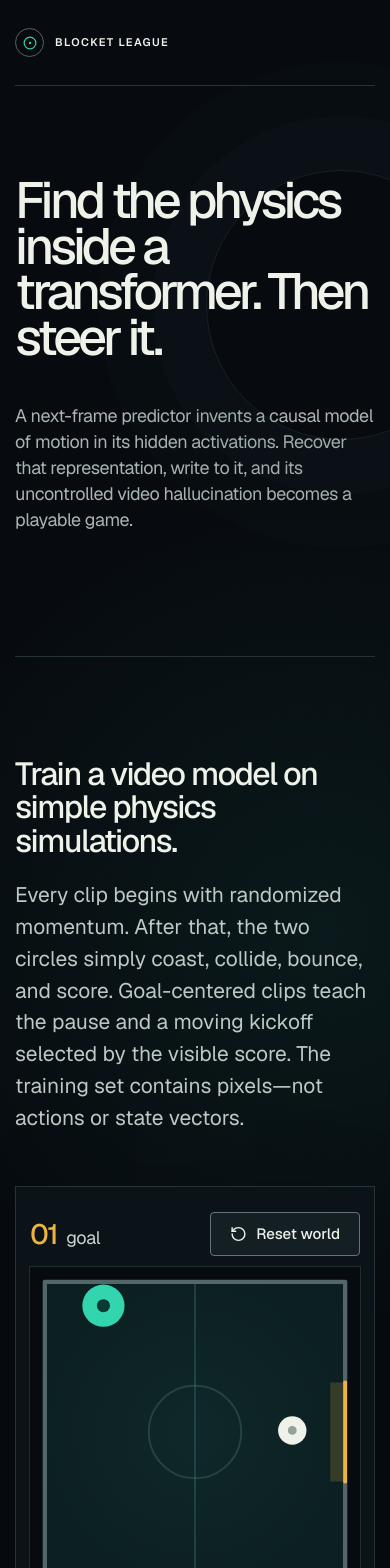
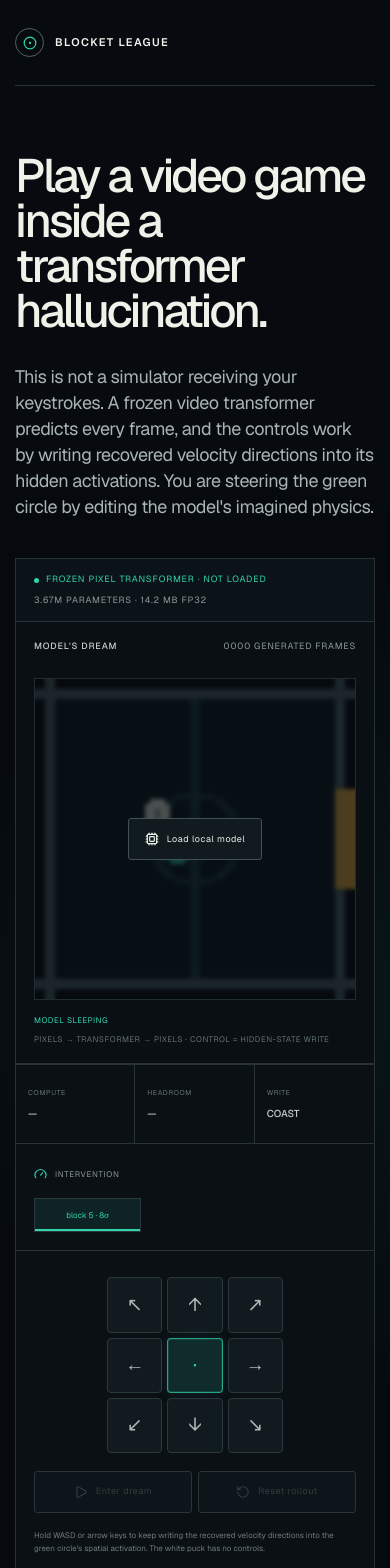
Before and after one commit to jayhack/blocket-league, a Next.js app: page / in a window 390 px wide. Shown: the top 1568 px of the page. Built offline with nearby package versions, Linux system fonts and the light colour scheme.

Commit message:
Lead the lab with the playable hallucination

```diff
--- a/components/blocket-league/blocket-league-lab.module.css
+++ b/components/blocket-league/blocket-league-lab.module.css
@@ -67,25 +67,9 @@
 
 .hero {
   width: min(1240px, calc(100% - 48px));
-  min-height: 600px;
   margin: 0 auto;
-  padding: 110px 0 80px;
+  padding: 84px 0 100px;
   position: relative;
-}
-
-.hero::after {
-  content: "";
-  position: absolute;
-  width: min(38vw, 470px);
-  aspect-ratio: 1;
-  right: -7%;
-  top: 84px;
-  border: 1px solid rgb(78 106 106 / 24%);
-  border-radius: 50%;
-  box-shadow:
-    0 0 0 54px rgb(48 79 78 / 5%),
-    0 0 0 108px rgb(48 79 78 / 3%);
-  pointer-events: none;
 }
 
 .eyebrow,
@@ -98,23 +82,27 @@
 }
 
 .hero h1 {
-  max-width: 900px;
+  max-width: 980px;
   margin: 0;
   position: relative;
   z-index: 1;
-  font-size: clamp(52px, 6.7vw, 92px);
+  font-size: clamp(48px, 5.6vw, 76px);
   font-weight: 450;
-  line-height: 0.9;
-  letter-spacing: -0.075em;
+  line-height: 0.96;
+  letter-spacing: -0.06em;
 }
 
 .heroCopy {
-  max-width: 470px;
-  margin: 42px 0 0;
+  max-width: 790px;
+  margin: 30px 0 0;
   color: #a9b5b2;
   font-size: clamp(18px, 2vw, 23px);
   line-height: 1.45;
   letter-spacing: -0.025em;
+}
+
+.heroGame {
+  margin-top: 52px;
 }
 
 .jumpLink {
@@ -3630,17 +3618,15 @@
   }
 
   .hero {
-    min-height: 570px;
-    padding-top: 92px;
-  }
-
-  .hero::after {
-    width: 270px;
-    right: -28%;
+    padding: 68px 0 80px;
   }
 
   .hero h1 {
-    font-size: clamp(46px, 13vw, 68px);
+    font-size: clamp(42px, 12vw, 62px);
+  }
+
+  .heroGame {
+    margin-top: 38px;
   }
 
   .sectionHeading {
--- a/components/blocket-league/blocket-league-lab.tsx
+++ b/components/blocket-league/blocket-league-lab.tsx
@@ -208,12 +208,15 @@ export function BlocketLeagueLab() {
       </header>
 
       <section className={styles.hero} id="top">
-        <h1>Find the physics inside a transformer. Then steer it.</h1>
+        <h1>Play a video game inside a transformer hallucination.</h1>
         <p className={styles.heroCopy}>
-          A next-frame predictor invents a causal model of motion in its hidden activations.
-          Recover that representation, write to it, and its uncontrolled video hallucination
-          becomes a playable game.
+          This is not a simulator receiving your keystrokes. A frozen video transformer predicts
+          every frame, and the controls work by writing recovered velocity directions into its
+          hidden activations. You are steering the green circle by editing the model&apos;s imagined physics.
         </p>
+        <div className={styles.heroGame}>
+          <LiveWorldModel />
+        </div>
       </section>
 
       <section className={styles.labSection} id="world" aria-labelledby="world-title">
@@ -462,18 +465,6 @@ export function BlocketLeagueLab() {
         </div>
       </section>
 
-      <section className={styles.emergenceSection} aria-labelledby="emergence-title">
-        <div className={styles.sectionHeading}>
-          <div>
-            <h2 id="emergence-title">Our physics emergence zone has two stages.</h2>
-          </div>
-          <p>
-            Following <a href="https://arxiv.org/abs/2602.07050" target="_blank" rel="noreferrer">Interpreting Physics in Video World Models</a>, we probe motion in polar coordinates rather than assuming that x/y velocity is a factorized state variable. Direction becomes linearly accessible after the first block, but the MLP population only develops clean circular geometry at blocks 4–5. Removing 74 orthogonal residual dimensions is required to collapse direction decoding, compared with 50 for speed.
-          </p>
-        </div>
-        <PhysicsEmergenceViewer />
-      </section>
-
       <section className={styles.interpretabilitySection} aria-labelledby="interpretability-title">
         <div className={styles.sectionHeading}>
           <div>
@@ -502,6 +493,18 @@ export function BlocketLeagueLab() {
         <LiveWorldModel />
       </section>
 
+      <section className={styles.emergenceSection} aria-labelledby="emergence-title">
+        <div className={styles.sectionHeading}>
+          <div>
+            <h2 id="emergence-title">The learned direction code has circular geometry.</h2>
+          </div>
+          <p>
+            Finally, following <a href="https://arxiv.org/abs/2602.07050" target="_blank" rel="noreferrer">Interpreting Physics in Video World Models</a>, we ask how motion is arranged inside the network rather than assuming x/y velocity is a factorized state variable. Direction becomes linearly readable after the first block, while a clean circular population code organizes at blocks 4–5. Removing 74 orthogonal residual dimensions is required to collapse direction decoding, compared with 50 for speed.
+          </p>
+        </div>
+        <PhysicsEmergenceViewer />
+      </section>
+
       <footer className={styles.footer}>
         <span>BLOCKET LEAGUE</span>
       </footer>
--- a/components/blocket-league/live-world-model.tsx
+++ b/components/blocket-league/live-world-model.tsx
@@ -1,6 +1,6 @@
 "use client";
 
-import { useCallback, useEffect, useRef, useState } from "react";
+import { useCallback, useEffect, useId, useRef, useState } from "react";
 import { Cpu, Gauge, Pause, Play, RotateCcw } from "lucide-react";
 
 import { ACTION_NAMES, ACTION_VECTORS, keyboardAction } from "@/lib/blocket-league/sim";
@@ -45,6 +45,8 @@ type EngineState = {
 
 type DreamFrame = { image: ImageData; action: number };
 type PlayerStatus = "idle" | "loading" | "ready" | "running" | "paused" | "error";
+
+let activeLivePlayerId: string | null = null;
 
 function assetUrl(path: string) {
   return `${BASE_PATH}${path}`;
@@ -183,6 +185,7 @@ async function generateFrame(engine: EngineState, action: number) {
 }
 
 export function LiveWorldModel() {
+  const instanceId = useId();
   const canvasRef = useRef<HTMLCanvasElement>(null);
   const engineRef = useRef<EngineState | null>(null);
   const keysRef = useRef(new Set<string>());
@@ -357,8 +360,10 @@ export function LiveWorldModel() {
   useEffect(() => { startPlaybackRef.current = startPlayback; });
 
   useEffect(() => {
+    if (activeLivePlayerId === null) activeLivePlayerId = instanceId;
     const publish = () => setInputAction(manualActionRef.current ?? keyboardAction(keysRef.current));
     const keyDown = (event: KeyboardEvent) => {
+      if (activeLivePlayerId !== instanceId) return;
       const key = normalizeMovementKey(event.key);
       if (!MOVEMENT_KEYS.has(key)) return;
       event.preventDefault();
@@ -367,6 +372,7 @@ export function LiveWorldModel() {
       if (engineRef.current && !runningRef.current) startPlaybackRef.current();
     };
     const keyUp = (event: KeyboardEvent) => {
+      if (activeLivePlayerId !== instanceId) return;
       const key = normalizeMovementKey(event.key);
       if (!MOVEMENT_KEYS.has(key)) return;
       event.preventDefault();
@@ -381,8 +387,9 @@ export function LiveWorldModel() {
       window.removeEventListener("keydown", keyDown);
       window.removeEventListener("keyup", keyUp);
       window.removeEventListener("blur", clear);
+      if (activeLivePlayerId === instanceId) activeLivePlayerId = null;
     };
-  }, []);
+  }, [instanceId]);
 
   const resetDream = () => {
     stopPlayback();
@@ -414,7 +421,11 @@ export function LiveWorldModel() {
   const theoreticalFps = frameMilliseconds ? 1_000 / frameMilliseconds : null;
 
   return (
-    <div className={styles.livePlayer}>
+    <div
+      className={styles.livePlayer}
+      onFocusCapture={() => { activeLivePlayerId = instanceId; }}
+      onPointerEnter={() => { activeLivePlayerId = instanceId; }}
+    >
       <div className={styles.livePlayerHeader}>
         <div className={styles.liveLabel}><span className={status === "running" ? styles.livePulse : undefined} />FROZEN PIXEL TRANSFORMER · {provider?.toUpperCase() ?? "NOT LOADED"}</div>
         <div>{(modelParameters / 1_000_000).toFixed(2)}M PARAMETERS · {modelMegabytes.toFixed(1)} MB FP32</div>
```
